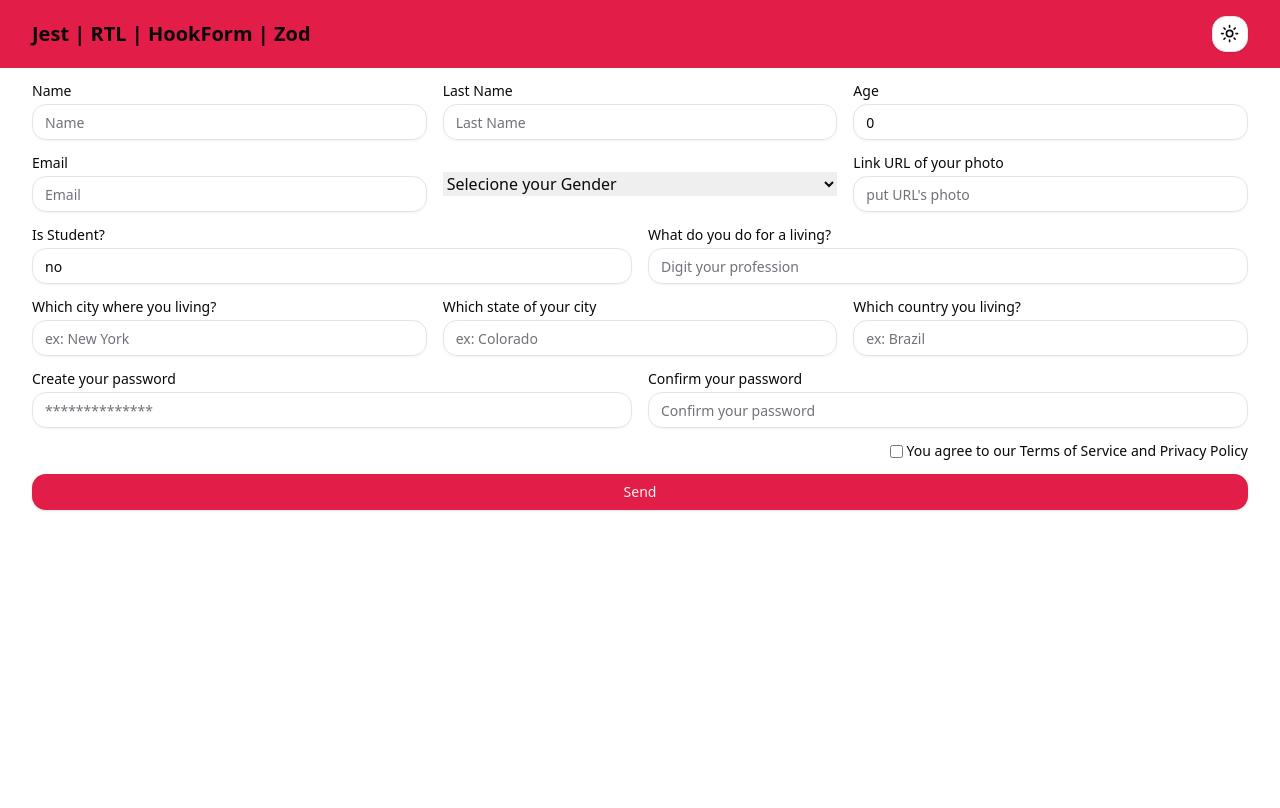
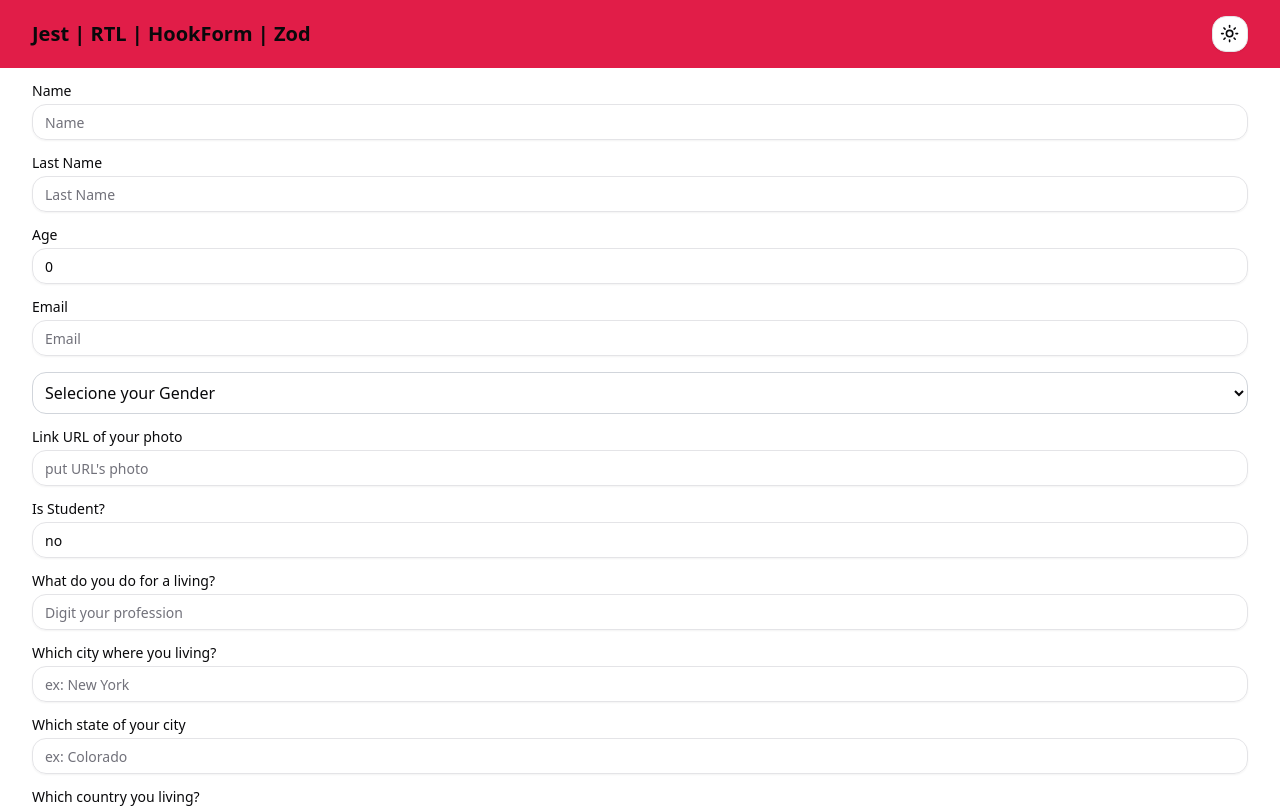
Before and after one commit to LucasAnselmoSilva12345/jest-rtl-hookForm-zod, a React (Vite) app: page / in a window 1280 px wide. Shown: the top 808 px of the page. Built offline with nearby package versions, Linux system fonts and the light colour scheme.

Commit message:
feat: Form and Warning styles
Signed-off-by: LucasAnselmoSilva12345 <lucasanselmodasilva02@gmail.com>

```diff
--- a/src/components/Form.tsx
+++ b/src/components/Form.tsx
@@ -43,8 +43,7 @@ export function Form({ handleSubmitForm }: FormProps) {
 
   return (
     <form onSubmit={handleSubmit(handleSubmitForm)}>
-      <div className="flex flex-col items-center justify-between gap-4 lg:flex-row">
-        <div className="grid w-full items-center gap-1.5">
+      <div className="mb-4 grid w-full items-center gap-1.5">
         <Label htmlFor="name">Name</Label>
         <Input
           type="text"
@@ -55,7 +54,7 @@ export function Form({ handleSubmitForm }: FormProps) {
         />
         {errors.name && <Warning message={errors.name.message} />}
       </div>
-        <div className="grid w-full items-center gap-1.5">
+      <div className="mb-4 grid w-full items-center gap-1.5">
         <Label htmlFor="lastName">Last Name</Label>
         <Input
           type="text"
@@ -66,7 +65,7 @@ export function Form({ handleSubmitForm }: FormProps) {
         />
         {errors.lastName && <Warning message={errors.lastName.message} />}
       </div>
-        <div className="grid w-full items-center gap-1.5">
+      <div className="mb-4 grid w-full items-center gap-1.5">
         <Label htmlFor="age">Age</Label>
         <Input
           type="number"
@@ -81,10 +80,8 @@ export function Form({ handleSubmitForm }: FormProps) {
         />
         {errors.age && <Warning message={errors.age.message} />}
       </div>
-      </div>
 
-      <div className="flex flex-col items-center justify-between gap-4 mt-4 lg:flex-row">
-        <div className="grid w-full items-center gap-1.5">
+      <div className="mb-4 grid w-full items-center gap-1.5">
         <Label htmlFor="email">Email</Label>
         <Input
           type="email"
@@ -96,8 +93,12 @@ export function Form({ handleSubmitForm }: FormProps) {
         {errors.email && <Warning message={errors.email.message} />}
       </div>
 
-        <div className="grid w-full items-center gap-1.5">
-          <select aria-label="Select-Gender" {...register('selectGender')}>
+      <div className="mb-4 grid w-full items-center gap-1.5">
+        <select
+          className="p-2 bg-background border border-gray-300 rounded-md"
+          aria-label="Select-Gender"
+          {...register('selectGender')}
+        >
           <option value="">Selecione your Gender</option>
           <option value="male">Male</option>
           <option value="female">Female</option>
@@ -108,7 +109,7 @@ export function Form({ handleSubmitForm }: FormProps) {
         )}
       </div>
 
-        <div className="grid w-full items-center gap-1.5">
+      <div className="mb-4 grid w-full items-center gap-1.5">
         <Label htmlFor="url">Link URL of your photo</Label>
         <Input
           type="text"
@@ -119,10 +120,8 @@ export function Form({ handleSubmitForm }: FormProps) {
         />
         {errors.photoURL && <Warning message={errors.photoURL.message} />}
       </div>
-      </div>
 
-      <div className="flex flex-col items-center justify-between gap-4 mt-4 lg:flex-row">
-        <div className="grid w-full items-center gap-1.5">
+      <div className="mb-4 grid w-full items-center gap-1.5">
         <Label htmlFor="isStudent">Is Student?</Label>
         <Input
           type="text"
@@ -133,7 +132,7 @@ export function Form({ handleSubmitForm }: FormProps) {
         />
         {errors.isStudent && <Warning message={errors.isStudent.message} />}
       </div>
-        <div className="grid w-full items-center gap-1.5">
+      <div className="mb-4 grid w-full items-center gap-1.5">
         <Label htmlFor="profession">What do you do for a living?</Label>
         <Input
           type="text"
@@ -144,10 +143,8 @@ export function Form({ handleSubmitForm }: FormProps) {
         />
         {errors.profession && <Warning message={errors.profession.message} />}
       </div>
-      </div>
 
-      <div className="flex flex-col items-center justify-between gap-4 mt-4 lg:flex-row">
-        <div className="grid w-full items-center gap-1.5">
+      <div className="mb-4 grid w-full items-center gap-1.5">
         <Label htmlFor="city">Which city where you living?</Label>
         <Input
           type="text"
@@ -159,7 +156,7 @@ export function Form({ handleSubmitForm }: FormProps) {
         {errors.city && <Warning message={errors.city.message} />}
       </div>
 
-        <div className="grid w-full items-center gap-1.5">
+      <div className="mb-4 grid w-full items-center gap-1.5">
         <Label htmlFor="state">Which state of your city</Label>
         <Input
           type="text"
@@ -171,7 +168,7 @@ export function Form({ handleSubmitForm }: FormProps) {
         {errors.state && <Warning message={errors.state.message} />}
       </div>
 
-        <div className="grid w-full items-center gap-1.5">
+      <div className="mb-4 grid w-full items-center gap-1.5">
         <Label htmlFor="country">Which country you living?</Label>
         <Input
           type="text"
@@ -182,10 +179,8 @@ export function Form({ handleSubmitForm }: FormProps) {
         />
         {errors.country && <Warning message={errors.country.message} />}
       </div>
-      </div>
 
-      <div className="flex flex-col items-center justify-between gap-4 mt-4 lg:flex-row">
-        <div className="grid w-full items-center gap-1.5">
+      <div className="mb-4 grid w-full items-center gap-1.5">
         <Label htmlFor="password">Create your password</Label>
         <Input
           type="password"
@@ -197,7 +192,7 @@ export function Form({ handleSubmitForm }: FormProps) {
         {errors.password && <Warning message={errors.password.message} />}
       </div>
 
-        <div className="grid w-full items-center gap-1.5">
+      <div className="mb-4 grid w-full items-center gap-1.5">
         <Label htmlFor="password">Confirm your password</Label>
         <Input
           type="password"
@@ -209,9 +204,8 @@ export function Form({ handleSubmitForm }: FormProps) {
           <Warning message={errors.confirmPassword.message} />
         )}
       </div>
-      </div>
 
-      <div className="my-4 flex items-center gap-1 lg:justify-end">
+      <div className="mb-4 flex w-full items-center gap-1.5">
         <input
           type="checkbox"
           id="agreeTerms"
--- a/src/components/Warning.tsx
+++ b/src/components/Warning.tsx
@@ -3,5 +3,7 @@ interface WarningProps {
 }
 
 export function Warning({ message }: WarningProps) {
-  return <span className="text-sm font-normal text-red-500">{message}</span>;
+  return (
+    <span className="mb-1 text-sm font-normal text-red-500">{message}</span>
+  );
 }
```
Lines whose indentation alone changed are shown as unchanged.
